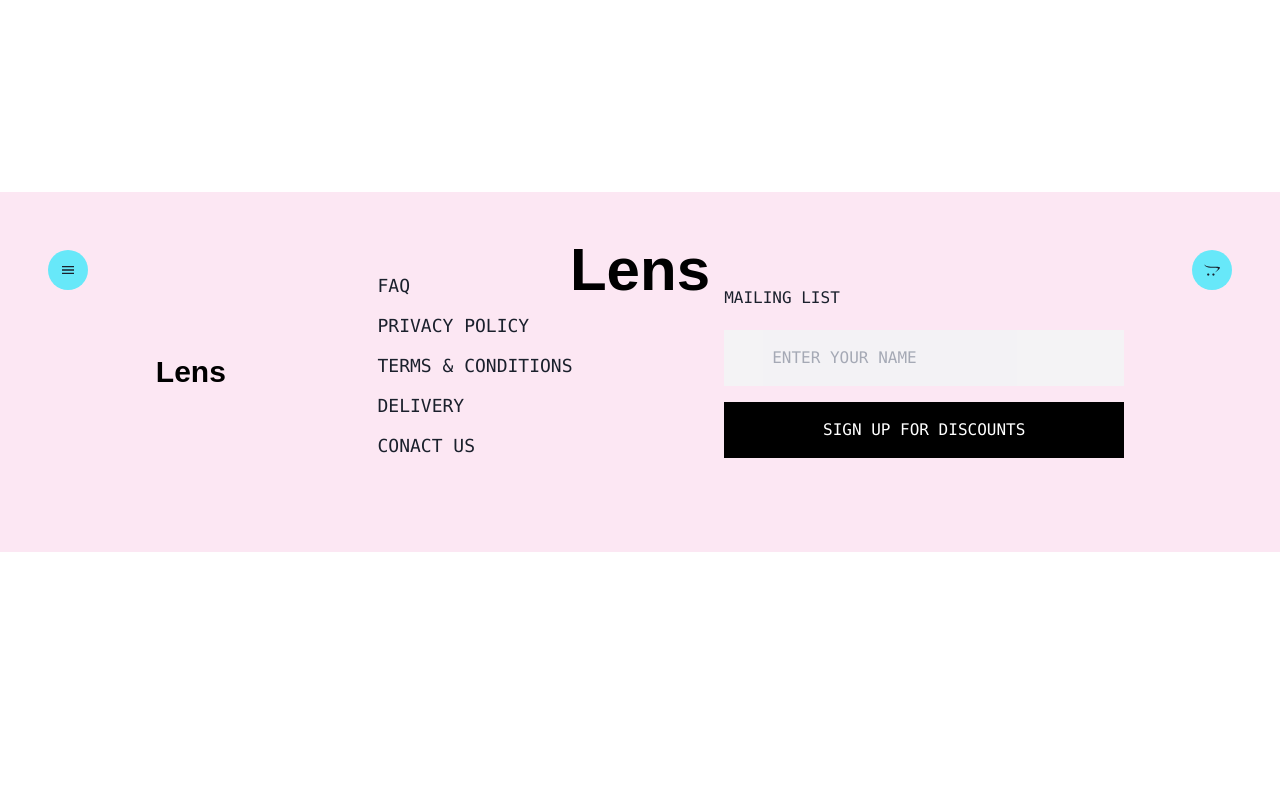
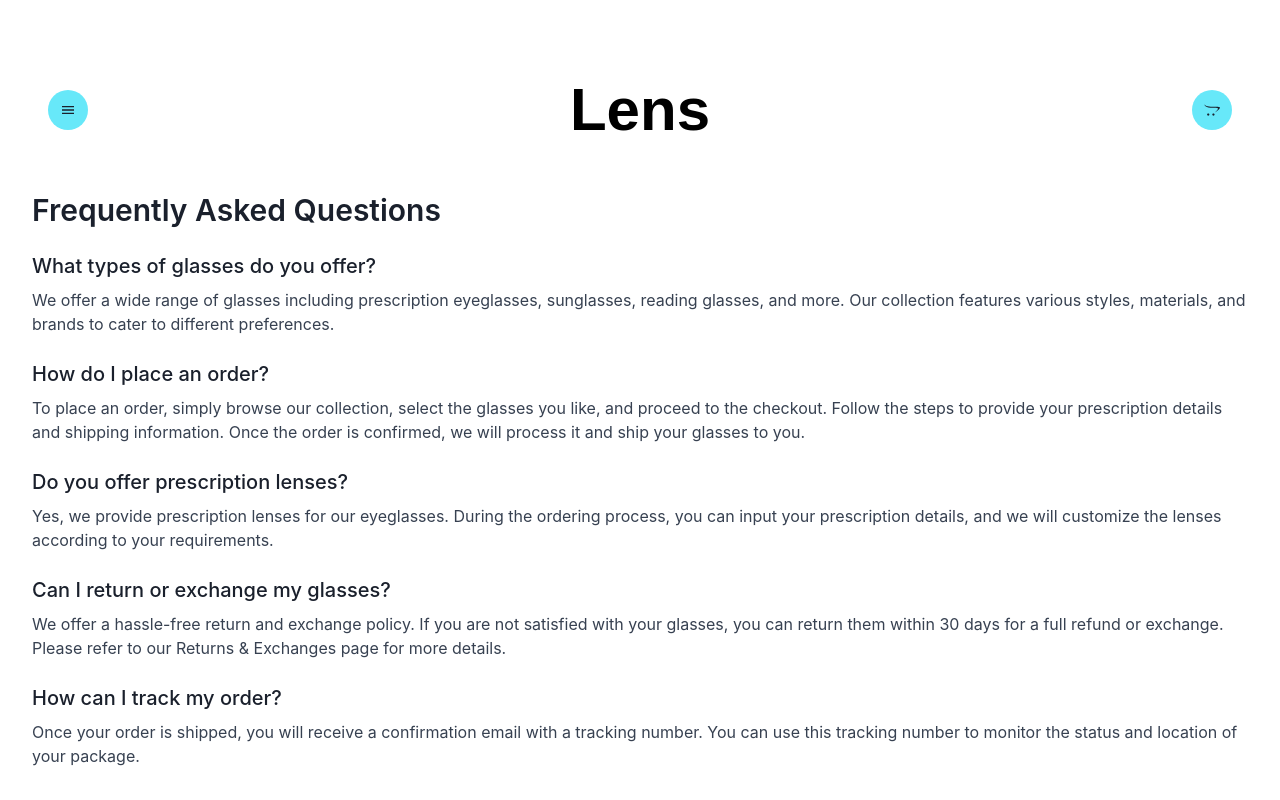
Before and after one commit to the25yahya/lens, a React (Vite) app: page /Faq in a window 1280 px wide. Shown: the top 800 px of the page. Built offline with nearby package versions, Linux system fonts and the light colour scheme; a web font is replaced by a local one.

Commit message:
working on bug

```diff
--- a/src/App.jsx
+++ b/src/App.jsx
@@ -4,7 +4,7 @@ import Navbar from './Components/Navbar';
 import Footer from './Components/Footer';
 import Dropdown from './Components/Dropdown';
 import { BrowserRouter, BrowserRouter as Router, Route, Routes } from 'react-router-dom';
-import { Home,Products,About,Men,Women,Cart } from './Pages/index.jsx';
+import { Home,Products,About,Men,Women,Cart,Faq } from './Pages/index.jsx';
 import { ChakraProvider } from '@chakra-ui/react';
 import { useStateContext } from './Contexts/ContextProvider';
 import Loader from './Components/Loader';
@@ -23,6 +23,7 @@ const App = () => {
       <Route path='/Men' element = {<Men />} />
       <Route path='/Women' element = {<Women />} />
       <Route path='/Cart' element = {<Cart />} />
+      <Route path='/Faq' element = {<Faq />} />
     </Routes>
     <Footer />
     </div>  }
--- a/src/Components/Footer.jsx
+++ b/src/Components/Footer.jsx
@@ -1,5 +1,5 @@
-import { F } from 'core-js/modules/_export'
 import React from 'react'
+import { Link } from 'react-router-dom'
 
 const Footer = () => {
   const scrollToTop = () => {
@@ -11,7 +11,7 @@ const Footer = () => {
     <footer className='bg-pink-100 flex items-center justify-around mt-100 p-20'>
      <h1 onClick={scrollToTop} className='title text-3xl cursor-pointer'>Lens</h1>
      <div className='flex flex-col items-start'>
-      <p className='mb-3 font-mono font-thin text-lg cursor-pointer'>FAQ</p>
+      <Link onClick={scrollToTop} to='/Faq'><p className='mb-3 font-mono font-thin text-lg cursor-pointer'>FAQ</p></Link>
       <p className='mb-3 font-mono font-thin text-lg cursor-pointer'>PRIVACY POLICY</p>
       <p className='mb-3 font-mono font-thin text-lg cursor-pointer'>TERMS & CONDITIONS</p>
       <p className='mb-3 font-mono font-thin text-lg cursor-pointer'>DELIVERY</p>
--- /dev/null
+++ b/src/Pages/Faq.jsx
@@ -0,0 +1,48 @@
+// FAQPage.js
+import React from 'react';
+
+const FAQPage = () => {
+  const faqData = [
+    {
+      question: 'What types of glasses do you offer?',
+      answer:
+        'We offer a wide range of glasses including prescription eyeglasses, sunglasses, reading glasses, and more. Our collection features various styles, materials, and brands to cater to different preferences.',
+    },
+    {
+      question: 'How do I place an order?',
+      answer:
+        'To place an order, simply browse our collection, select the glasses you like, and proceed to the checkout. Follow the steps to provide your prescription details and shipping information. Once the order is confirmed, we will process it and ship your glasses to you.',
+    },
+    {
+      question: 'Do you offer prescription lenses?',
+      answer:
+        'Yes, we provide prescription lenses for our eyeglasses. During the ordering process, you can input your prescription details, and we will customize the lenses according to your requirements.',
+    },
+    {
+      question: 'Can I return or exchange my glasses?',
+      answer:
+        'We offer a hassle-free return and exchange policy. If you are not satisfied with your glasses, you can return them within 30 days for a full refund or exchange. Please refer to our Returns & Exchanges page for more details.',
+    },
+    {
+      question: 'How can I track my order?',
+      answer:
+        'Once your order is shipped, you will receive a confirmation email with a tracking number. You can use this tracking number to monitor the status and location of your package.',
+    },
+  ];
+
+  return (
+    <div className="container mx-auto my-8 p-8 bg-white rounded-lg pt-80">
+      <h1 className="text-3xl font-semibold mb-6">Frequently Asked Questions</h1>
+      <div className="space-y-6">
+        {faqData.map((faq, index) => (
+          <div key={index}>
+            <h2 className="text-xl font-medium mb-2">{faq.question}</h2>
+            <p className="text-gray-700">{faq.answer}</p>
+          </div>
+        ))}
+      </div>
+    </div>
+  );
+};
+
+export default FAQPage;
--- a/src/Pages/index.jsx
+++ b/src/Pages/index.jsx
@@ -4,3 +4,4 @@ export { default as About } from './About';
 export { default as Men} from './Men'
 export { default as Women} from './Women'
 export { default as Cart} from './Cart'
+export { default as Faq} from './Faq'
```
